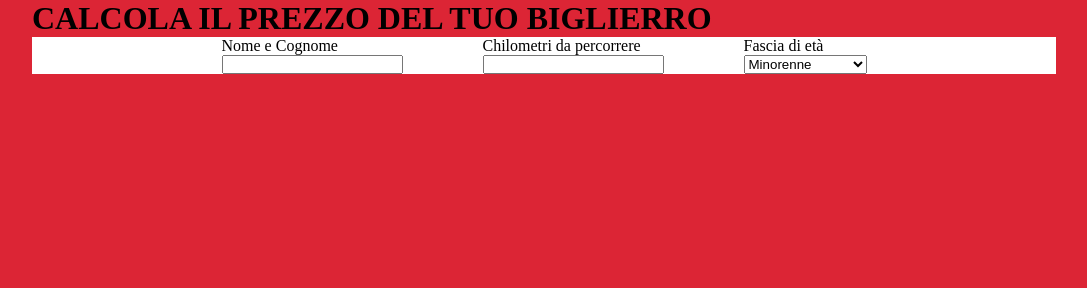
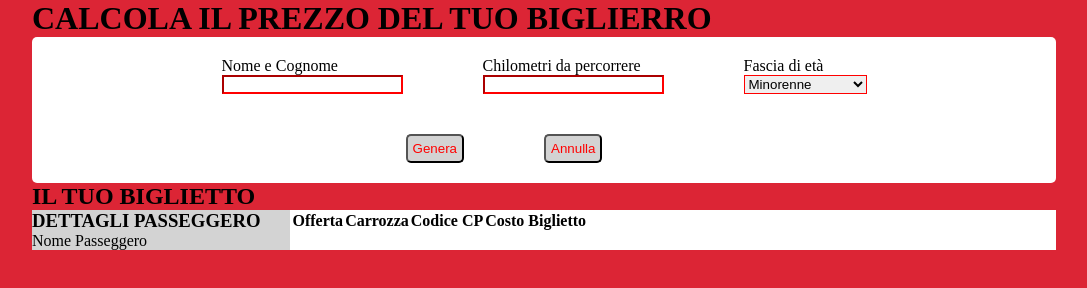
Before and after one commit to oriboys/js-biglietto-treno-form, a plain HTML site: page index.html in a window 1280 px wide. Shown: the whole page, without its empty margins (96-1183 px from the left). Drawn offline with Linux system fonts and the light colour scheme.

Commit message:
struttura css

```diff
--- a/css/style.css
+++ b/css/style.css
@@ -13,17 +13,21 @@ body{
   width: 80%;
   margin: auto;
 }
-
+/* inizio prima sezione  */
 .section-one{
   background-color: white;
   width: 100%;
   display: flex;
-  justify-content: center;
+  align-items: center;
+  flex-direction: column;
+  border-radius: 5px;
 }
 
 
 .section-one .row {
   display: flex;
+  padding-top: 20px;
+  padding-bottom: 20px;
 }
 
 .section-one .row .col {
@@ -35,3 +39,30 @@ body{
   padding-right: 80px;
   padding-left: 80px;
 }
+
+
+.section-one .row .col input,
+.section-one .row .col select{
+  border-color: red;
+}
+
+.section-one button{
+  padding: 5px;
+  border-radius: 5px;
+  background-color: lightgrey;
+  color: red;
+}
+
+/* fine prima sezione  */
+
+/* inizio seconda sezione */
+
+.biglietto {
+  background-color: white;
+  display: flex;
+}
+
+.name {
+  padding-right: 30px;
+  background-color: lightgrey;
+}
--- a/index.html
+++ b/index.html
@@ -11,6 +11,7 @@
 
     <div class="container">
       <h1>CALCOLA IL PREZZO DEL TUO BIGLIERRO</h1>
+      <!-- inizio prima sezione  -->
       <div class="section-one">
         <div class="row">
           <div class="col">
@@ -30,8 +31,46 @@
             </select>
           </div>
         </div>
-        <div class="row"></div>
+        <div class="row">
+          <div class="col">
+            <button type="button" name="button">Genera</button>
+          </div>
+          <div class="col">
+            <button type="button" name="button">Annulla</button>
+          </div>
+        </div>
       </div>
+      <!-- fine prima sezione  -->
+      <!-- inizio seconda sezione  -->
+      <div class="section-two">
+        <h2>IL TUO BIGLIETTO</h2>
+        <!-- inizio biglietto -->
+        <div class="biglietto">
+          <div class="row name">
+            <h3>DETTAGLI PASSEGGERO</h3>
+            <div >Nome Passeggero</div>
+          </div>
+          <div class="row">
+            <table>
+              <tr>
+                <th>Offerta</th>
+                <th>Carrozza</th>
+                <th>Codice CP</th>
+                <th>Costo Biglietto</th>
+              </tr>
+              <tr>
+                <th></th>
+                <th></th>
+                <th></th>
+                <th></th>
+              </tr>
+            </table>
+          </div>
+
+        </div>
+        <!-- fine biglietto -->
+      </div>
+      <!-- fine seconda sezione -->
     </div>
 
 
```
